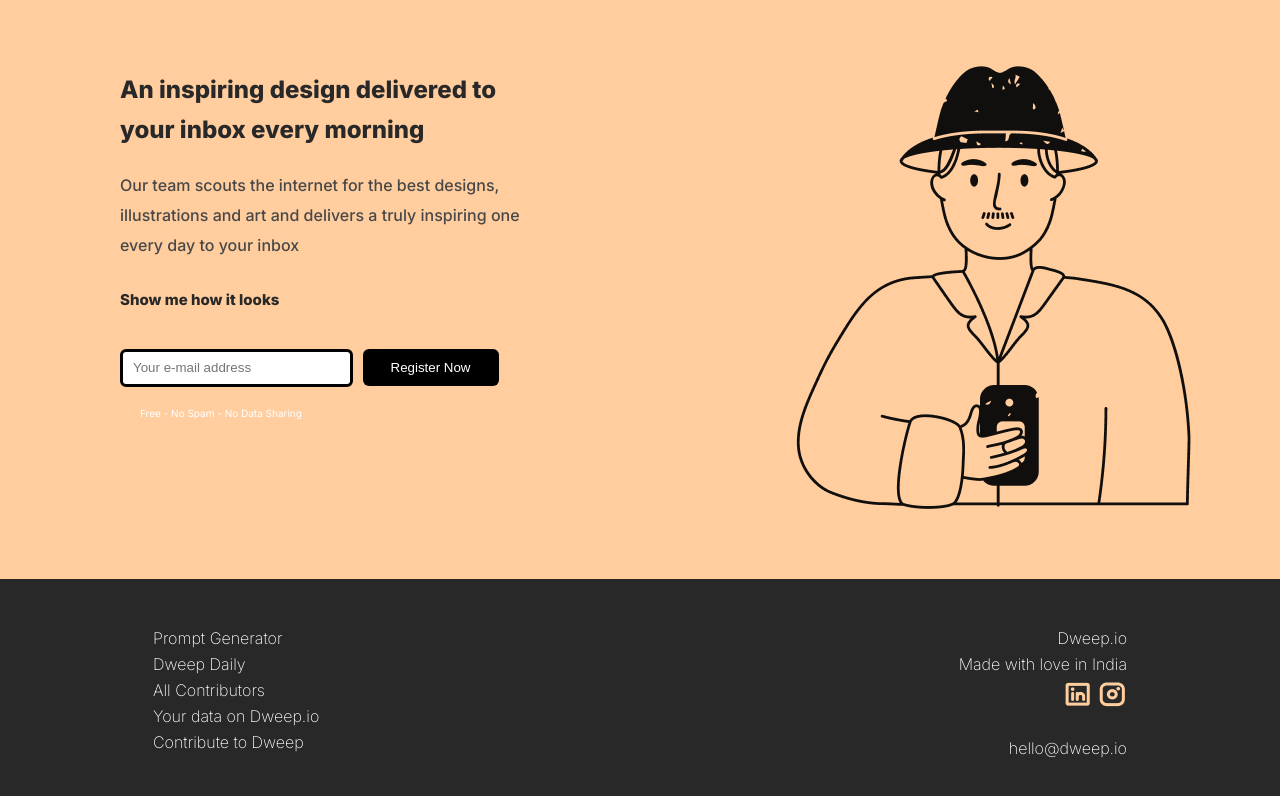
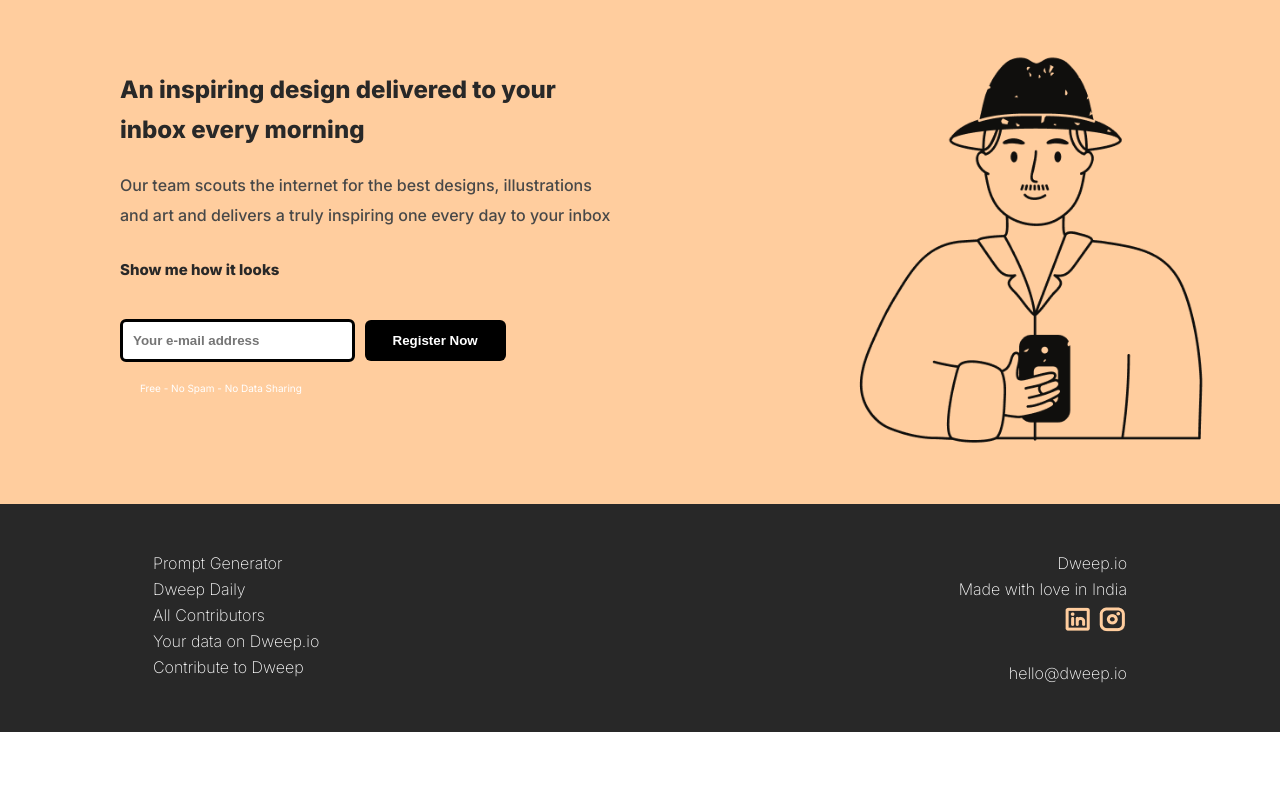
Before and after one commit to rakesh-kumar-18/micro-project-1, a plain HTML site: page index.html in a window 1280 px wide. Drawn offline with Linux system fonts and the light colour scheme.

Commit message:
refactor css properties

```diff
--- a/index.html
+++ b/index.html
@@ -24,7 +24,7 @@
         </section>
 
         <section>
-            <img src="images/dweep io 1.png" alt="logo">
+            <img class="dweep-img" src="images/dweep io 1.png" alt="logo">
         </section>
     </header>
 
--- a/style.css
+++ b/style.css
@@ -10,9 +10,7 @@ header {
 }
 
 .left-section {
-    padding-top: 50px;
-    padding-left: 120px;
-    padding-right: 150px;
+    padding: 50px 160px 50px 120px;
 }
 
 h1 {
@@ -37,7 +35,8 @@ h4 {
 input {
     border: 3px solid #000000;
     border-radius: 6px;
-    height: 30px;
+    height: 35px;
+    font-weight: 600;
     padding-left: 10px;
     padding-right: 40px;
     margin-top: 10px;
@@ -49,14 +48,18 @@ button {
     background-color: #000000;
     border: none;
     border-radius: 6px;
-    padding: 11px 28px;
-    font-weight: 500;
+    padding: 13px 28px;
+    font-weight: 600;
 }
 
 .policy {
     color: #FFFFFF;
     font-size: x-small;
     padding: 10px 20px;
+}
+
+.dweep-img {
+    height: 500px;
 }
 
 footer {
```
